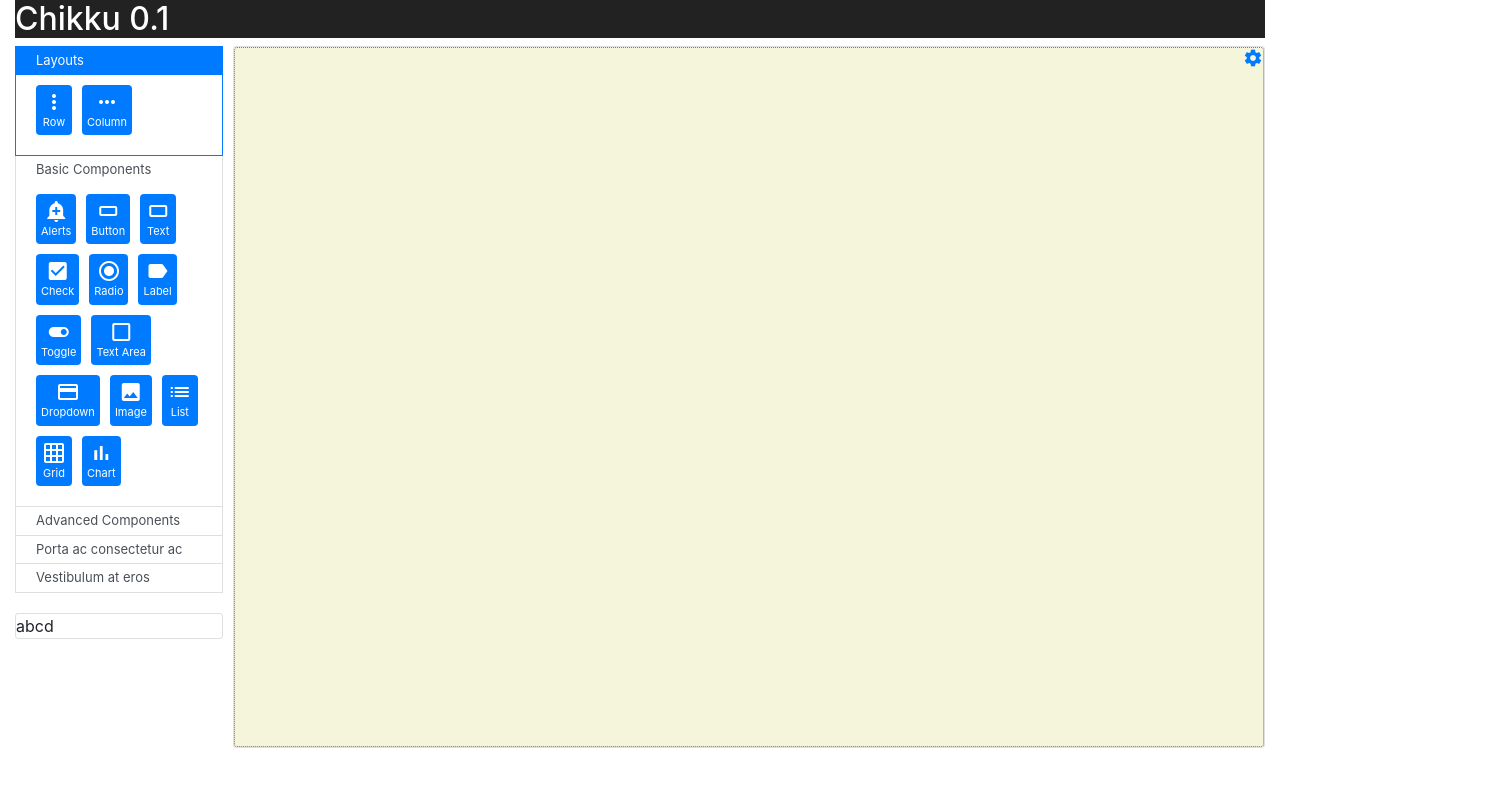
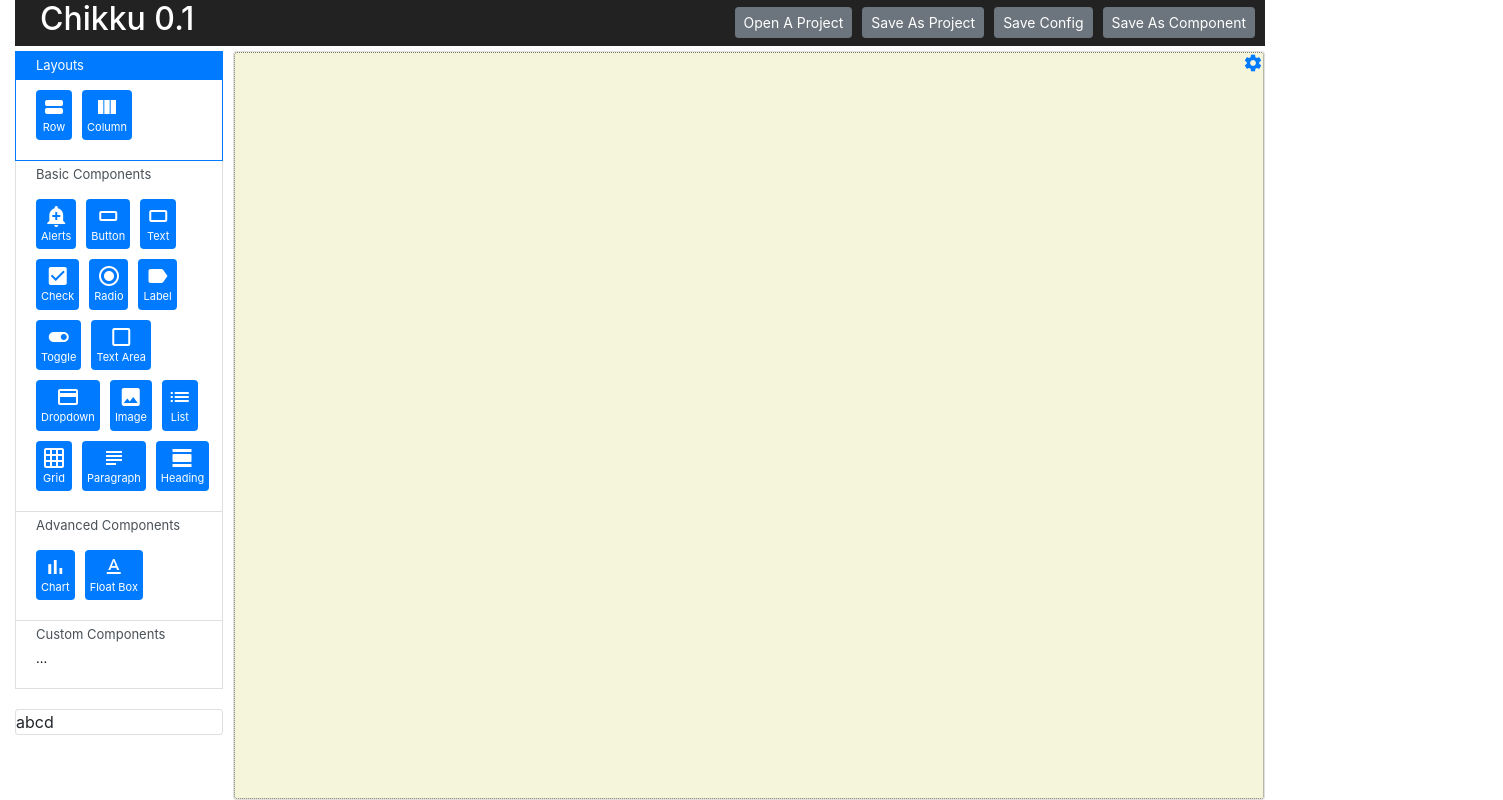
Before and after one commit to akhadir/Chikku, a React (Create React App) app: page / in a window 1280 px wide. Shown: the whole page, 1503 px wide, since content can reach past the window. Built offline with nearby package versions, Linux system fonts and the light colour scheme; the HTML template or start-up script is replaced by a standard one.

Commit message:
Adding more changes related to layout

```diff
--- a/src/App.css
+++ b/src/App.css
@@ -1,3 +1,9 @@
+html, body, #root {
+  height: 100%;
+}
+.App {
+  height: inherit;
+}
 .App-logo {
   animation: App-logo-spin infinite 20s linear;
   height: 80px;
@@ -6,6 +12,22 @@
 .App-header {
   background-color: #222;
   color: white;
+  margin-bottom: 5px;
+}
+.App-header h2 {
+  float: left;
+  padding-left: 25px
+}
+.header-buttons {
+    float: right;
+}
+.header-buttons .btn {
+    margin-right: 10px;
+    margin-top: 7px;
+}
+
+.App-body {
+    height: calc(100% - 51px);
 }
 
 @keyframes App-logo-spin {
--- a/src/App.js
+++ b/src/App.js
@@ -12,8 +12,14 @@ export default class App extends Component {
   render() {
     return (
       <div className="App container-fluid">
-          <div className="App-header">
+          <div className="App-header clearfix">
             <h2>Chikku 0.1</h2>
+            <div className="header-buttons">
+              <button className="btn btn-secondary btn-sm">Open A Project</button>
+              <button className="btn btn-secondary btn-sm">Save As Project</button>
+              <button className="btn btn-secondary btn-sm">Save Config</button>
+              <button className="btn btn-secondary btn-sm">Save As Component</button>
+            </div>
           </div>
           <div className="App-body row no-gutters">
               <div className="col-2">
--- a/src/ContentPane.css
+++ b/src/ContentPane.css
@@ -2,4 +2,24 @@
     border: 1px solid rgba(0, 0, 0, 0.125);
     border-radius: 3px;
     margin-left: 10px;
+    height: 100%;
 }
+.content-pane .form-group {
+    position: relative;
+    margin-bottom: 1.5rem;
+}
+
+.content-pane  .form-control-placeholder {
+    position: absolute;
+    top: 0;
+    padding: 7px 0 0 13px;
+    transition: all 200ms;
+    opacity: 0.5;
+}
+
+.content-pane .form-control:focus + .form-control-placeholder,
+.content-pane .form-control:valid + .form-control-placeholder {
+    font-size: 75%;
+    transform: translate3d(0, -100%, 0);
+    opacity: 1;
+}
--- a/src/ContentPane.js
+++ b/src/ContentPane.js
@@ -2,6 +2,7 @@ import React, { Component } from 'react';
 import "./ContentPane.css";
 import LayoutPane from "./LayoutPane";
 import $ from "../node_modules/jquery/dist/jquery";
+import rowData from './res/components/row/conf.json';
 export default class ContentPane extends Component {
     state = {data:{}};
     constructor(props) {
@@ -11,17 +12,7 @@ export default class ContentPane extends Component {
             props.data.rows = [];
         }
         if (!props.data.rows.length) {
-            props.data.rows.push({
-                cols: [],
-                components: [],
-                rows: [],
-                css: '',
-                js: '',
-                html: '',
-                conf: '',
-                libs: [],
-                imports: []
-            })
+            props.data.rows.push(JSON.parse(JSON.stringify(rowData)));
         }
     };
     drop = (e) => {
--- a/src/LayoutPane.css
+++ b/src/LayoutPane.css
@@ -5,29 +5,43 @@
     position: relative;
     background: beige;
     padding: 3px;
+    height: inherit;
+    overflow-y: auto;
+    overflow-x: hidden;
+}
+.layout-pane.row {
+    margin-left: 0;
+    margin-right: 0;
 }
 .layout-pane .row {
-    height: inherit;
-    min-height: 97%;
+    min-height: 30%;
     margin: 10px;
     background-color: gold;
     border: 1px dotted blue;
     position: relative;
     width: 97%;
+    overflow-y: auto;
+    overflow-x: hidden;
 }
 .layout-pane .row .row {
     background-color: white;
 }
 .layout-pane .col {
-    height: inherit;
+    height: calc(100% - 20px);
     margin: 10px;
     background-color: darkgray;
-    border: 1px dotted white;
+    border: 1px dotted green;
     padding: 3px;
     position: relative;
 }
+.layout-pane .col > .row {
+    height: calc(100% - 20px);
+}
 .layout-pane .col .col {
-    background-color: chocolate;
+    background-color: greenyellow;
+}
+.layout-pane .col + .col {
+    margin-left: 0;
 }
 .layout-pane .settings {
     position: absolute;
--- a/src/LayoutPane.js
+++ b/src/LayoutPane.js
@@ -1,6 +1,8 @@
 import React, { Component } from 'react';
 import "./LayoutPane.css";
 import $ from "../node_modules/jquery/dist/jquery";
+import rowData from './res/components/row/conf.json';
+import colData from './res/components/col/conf.json';
 export default class LayoutPane extends Component {
     static count = 0;
     state = {data:{}};
@@ -10,21 +12,15 @@ export default class LayoutPane extends Component {
         this.state.data = props.data;
         this.type = props.type;
     };
-    pushEmptyData = (data, dcount) => {
-        var i;
+    pushEmptyData = (data, dcount, isCol) => {
+        var i,
+            config = rowData;
         dcount = dcount? dcount: 1;
+        if (isCol) {
+            config = colData;
+        }
         for (i = 0; i < dcount; i++) {
-            data.push({
-                cols: [],
-                components: [],
-                rows: [],
-                css: '',
-                js: '',
-                html: '',
-                conf: '',
-                libs: [],
-                imports: []
-            });
+            data.push(JSON.parse(JSON.stringify(config)));
         }
     };
     drop = (e) => {
@@ -36,9 +32,9 @@ export default class LayoutPane extends Component {
             data = this.state.data;
         if (addData === 'row') {
             if (this.type === 'col' && data.rows.length) {
-                this.pushEmptyData(data.rows[0].rows, 2)
+                this.pushEmptyData(data.rows[0].rows, 2);
             } else {
-                this.pushEmptyData(data.rows)
+                this.pushEmptyData(data.rows);
             }
         } else if (addData === 'col') {
             if (!data.rows.length) {
@@ -52,7 +48,7 @@ export default class LayoutPane extends Component {
                 if (pushDataObj.length) {
                     count = 1;
                 }
-                this.pushEmptyData(pushDataObj, count);
+                this.pushEmptyData(pushDataObj, count, true);
             } else {
                 if (data.rows.length === 1) {
                     count = 2;
@@ -60,7 +56,7 @@ export default class LayoutPane extends Component {
                     if (pushDataObj.length) {
                         count = 1;
                     }
-                    this.pushEmptyData(data.rows[0].cols, count);
+                    this.pushEmptyData(data.rows[0].cols, count, true);
                 } else {
                     console.log("Wrong drop location for column.")
                 }
@@ -108,12 +104,31 @@ export default class LayoutPane extends Component {
         return out;
     };
     render() {
-        var typeClass = 'row no-gutters';
+        var typeClass = 'row',
+            data = this.state.data;
         if (this.cid === 1) {
             typeClass = 'layout-pane ' + typeClass;
         }
         if (this.type) {
             typeClass = this.type;
+        }
+        if (data.noGutters) {
+            typeClass += ' no-gutters';
+        }
+        if (data.xl) {
+            typeClass += ' col-xl-' + data.xl;
+        }
+        if (data.lg) {
+            typeClass += ' col-lg-' + data.lg;
+        }
+        if (data.md) {
+            typeClass += ' col-md-' + data.md;
+        }
+        if (data.sm) {
+            typeClass += ' col-sm-' + data.sm;
+        }
+        if (data.xs) {
+            typeClass += ' col-xs-' + data.xs;
         }
         return (
             <div className={`${typeClass}`} onDrop={this.drop} onDragOver={this.allowDrop} id={`layoutPane${this.cid}`}>
--- a/src/ToolsPane.js
+++ b/src/ToolsPane.js
@@ -14,10 +14,10 @@ export default class ToolsPane extends Component {
                     <label className="lbl" data-toggle="collapse" data-target="#layout-cont" aria-expanded="true" aria-controls="layout-cont">Layouts</label>
                     <div id="layout-cont" className="icon-cont">
                         <div className="icon rounded text-white d-inline-block bg-primary" data-id="row" draggable="true" onDragStart={this.drag}>
-                            <i className="material-icons md-24">more_vert</i> <span>Row</span>
+                            <i className="material-icons md-24">view_stream</i> <span>Row</span>
                         </div>
                         <div className="icon rounded text-white d-inline-block bg-primary" data-id="col" draggable="true" onDragStart={this.drag}>
-                            <i className="material-icons md-24">more_horiz</i> <span>Column</span>
+                            <i className="material-icons md-24">view_column</i> <span>Column</span>
                         </div>
                     </div>
                 </li>
@@ -61,13 +61,30 @@ export default class ToolsPane extends Component {
                             <i className="material-icons md-24">grid_on</i> <span>Grid</span>
                         </div>
                         <div className="icon rounded text-white d-inline-block bg-primary">
-                            <i className="material-icons md-24">bar_chart</i> <span>Chart</span>
+                            <i className="material-icons md-24">subject</i> <span>Paragraph</span>
+                        </div>
+                        <div className="icon rounded text-white d-inline-block bg-primary">
+                            <i className="material-icons md-24">view_day</i> <span>Heading</span>
                         </div>
                     </div>
                 </li>
-                <li className="list-group-item list-group-item-action">Advanced Components</li>
-                <li className="list-group-item list-group-item-action">Porta ac consectetur ac</li>
-                <li className="list-group-item list-group-item-action" disabled>Vestibulum at eros</li>
+                <li className="list-group-item list-group-item-action">
+                    <label className="lbl" data-toggle="collapse" data-target="#adv-comp-cont" aria-expanded="true" aria-controls="adv-comp-cont">Advanced Components</label>
+                    <div id="adv-comp-cont" className="icon-cont">
+                        <div className="icon rounded text-white d-inline-block bg-primary">
+                            <i className="material-icons md-24">bar_chart</i> <span>Chart</span>
+                        </div>
+                        <div className="icon rounded text-white d-inline-block bg-primary" title="Floating Label Textbox">
+                            <i className="material-icons md-24">text_format</i> <span>Float Box</span>
+                        </div>
+                    </div>
+                </li>
+                <li className="list-group-item list-group-item-action">
+                    <label className="lbl" data-toggle="collapse" data-target="#cus-comp-cont" aria-expanded="true" aria-controls="cus-comp-cont">Custom Components</label>
+                    <div id="cus-comp-cont" className="icon-cont">
+                        ...
+                    </div>
+                </li>
             </ul>
         </div>
       );
--- /dev/null
+++ b/src/res/components/col/conf.json
@@ -0,0 +1,19 @@
+{
+    "name": "Col",
+    "version": "0.1",
+    "rows": [],
+    "cols": [],
+    "conf": {
+        "col-xs": -1,
+        "col-sm": -1,
+        "col-md": -1,
+        "col-lg": -1,
+        "col-xl": -1
+    },
+    "html": "",
+    "js": "",
+    "css": "",
+    "components":[],
+    "libs": [],
+    "service": []
+}
--- /dev/null
+++ b/src/res/components/row/conf.json
@@ -0,0 +1,17 @@
+{
+    "name": "Row",
+    "version": "0.1",
+    "rows": [],
+    "cols": [],
+    "conf": {
+        "no-gutters": true,
+        "align-items": ["start", "center", "end"],
+        "justify-content": ["start", "center", "end"]
+    },
+    "html": "",
+    "js": "",
+    "css": "",
+    "components":[],
+    "libs": [],
+    "service": []
+}
```
